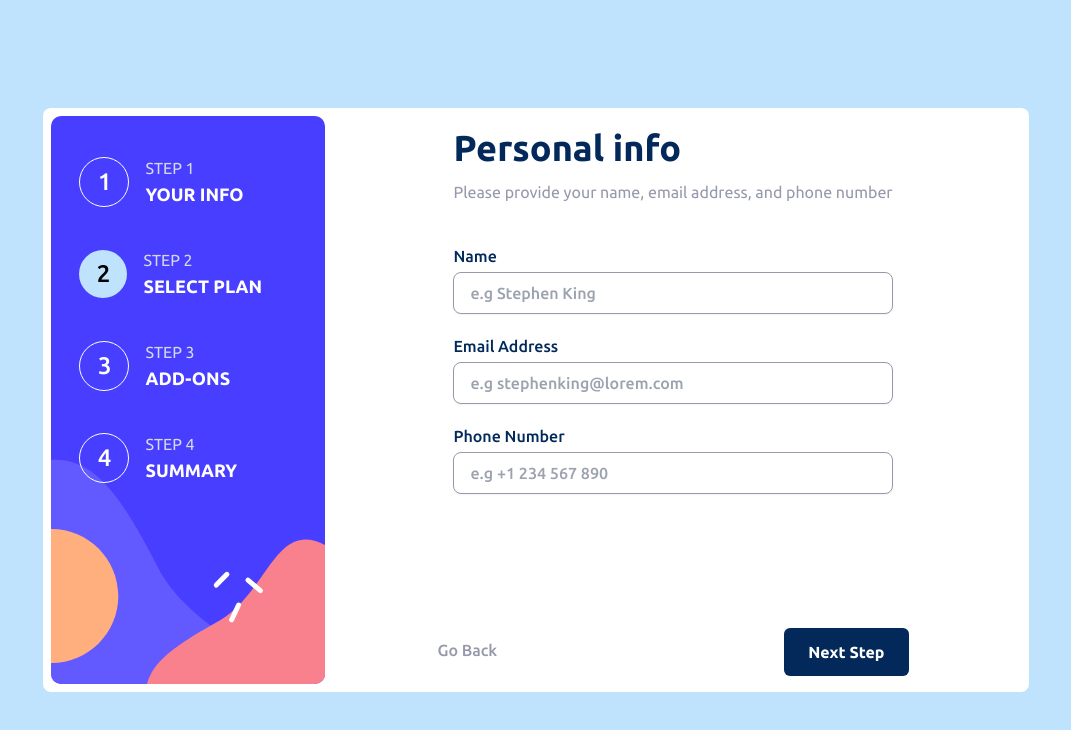
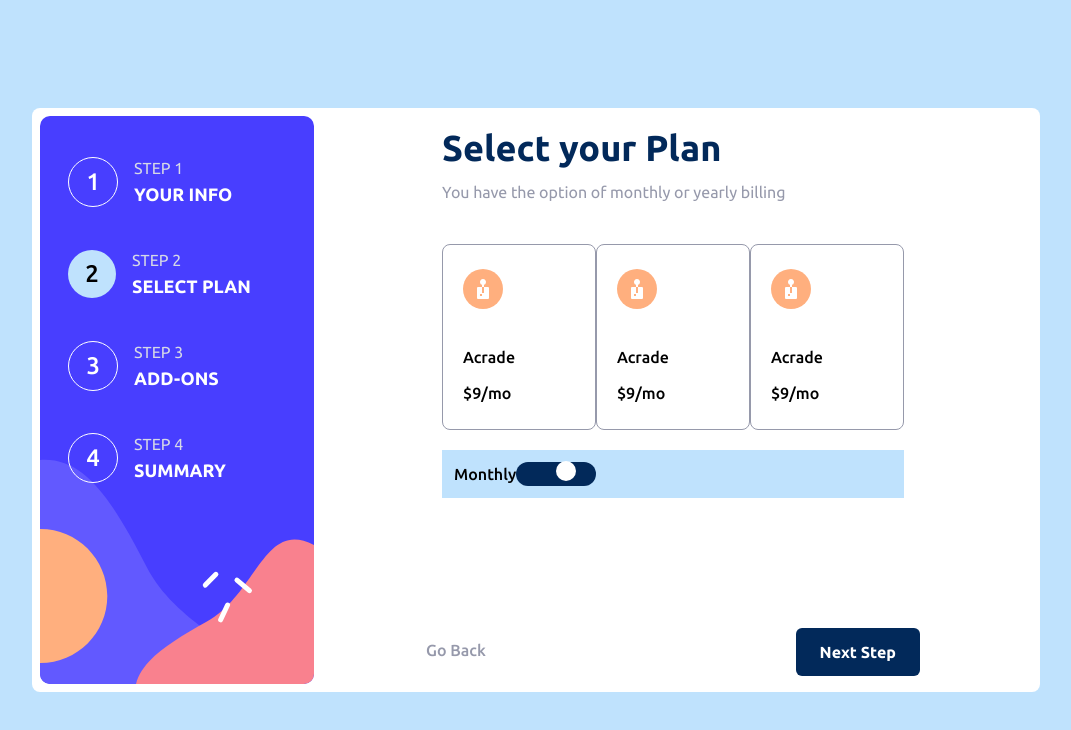
Before and after one commit to gideon-del/multi-step-form, a React (Vite) app: page / in a window 1280 px wide. Shown: the top 730 px of the page, without its empty margins (104-1175 px from the left). Built offline with nearby package versions, Linux system fonts and the light colour scheme.

Commit message:
Fixing some toggle stuff

```diff
--- a/src/App.jsx
+++ b/src/App.jsx
@@ -6,9 +6,10 @@ import acrade from "./assets/images/icon-arcade.svg";
 import FirstStep from "./components/FirstStep";
 function App() {
   const [cuurentStep, setCurrentStep] = useState(1);
+  const [checked, setChecked] = useState(false);
   return (
     <>
-      <main className="font-Medium  lg:px-2 lg:py-2 m-auto flex flex-col md:flex-row  relative bg-white rounded-lg inset-0 max-w-7xl w-fit">
+      <main className="font-Medium  md:px-2 md:py-2 m-auto flex flex-col md:flex-row  relative bg-white rounded-lg inset-0 max-w-7xl w-fit">
         <section className="stack">
           <picture>
             <source srcSet={bgMob} media=" (max-width:768px) " />
@@ -46,17 +47,25 @@ function App() {
         </section>
         <section className=" flex-1 px-6 md:px-14 lg:px-28 md:pt-10 bg-ligthBlue md:bg-white">
           <section className="flex lg:max-w-3xl flex-col justify-between h-full">
-            {/* <div className=" md:h-full flex flex-col bg-white px-4 py-3 w-full rounded-lg relative -top-10">
+            <div className=" md:h-full flex flex-col bg-white px-4 py-3 w-full rounded-lg relative -top-10">
               <h1 className="font-Bold text-marineBlue text-xl md:text-4xl">
                 Select your Plan
               </h1>
               <p className="text-coolGray font-Regular md:mt-3 mt-1">
                 You have the option of monthly or yearly billing
               </p>
-              <form className="flex  md:gap-5 gap-3 md:mt-10 mt-3 ">
-                <div className="pr-20 pl-5 aspect-square border-coolGray border w-fit py-6 rounded-lg">
+              <form className="flex flex-col md:gap-5 gap-3 md:mt-10 mt-3 ">
+                <div className="flex flex-row">
+                  <div className="pr-20 pl-5 aspect-square border-coolGray border w-fit py-6 rounded-lg cursor-pointer">
                     <img src={acrade} />
                     <h1 className="flex flex-col gap-3 mt-9">
+                      {" "}
+                      Acrade <span>$9/mo</span>
+                    </h1>
+                  </div>
+                  <div className="pr-20 pl-5 aspect-square border-coolGray border w-fit py-6 rounded-lg cursor-pointer">
+                    <img src={acrade} />
+                    <h1 className="flex flex-col gap-3 mt-9 cursor-pointer">
                       {" "}
                       Acrade <span>$9/mo</span>
                     </h1>
@@ -68,16 +77,34 @@ function App() {
                       Acrade <span>$9/mo</span>
                     </h1>
                   </div>
-                <div className="pr-20 pl-5 aspect-square border-coolGray border w-fit py-6 rounded-lg">
-                  <img src={acrade} />
-                  <h1 className="flex flex-col gap-3 mt-9">
-                    {" "}
-                    Acrade <span>$9/mo</span>
-                  </h1>
+                </div>
+                <div className="bg-ligthBlue py-3 px-3 flex flex-row">
+                  <p>Monthly</p>
+                  <div>
+                    <input
+                      type="checkbox"
+                      id="plan"
+                      name="plan"
+                      className="hidden"
+                    />
+                    <label
+                      className={`w-20 flex items-center   h-5 py-3 rounded-full bg-marineBlue ${
+                        checked ? "justify-end" : "justify-start"
+                      }`}
+                      onClick={() => setChecked((prev) => !prev)}
+                    >
+                      <div className={`translate-x-2/4 w-full`}>
+                        <span
+                          className={` inline-block h-5 transition-all duration-500 ease-in aspect-square  rounded-full my-1 bg-white`}
+                        ></span>
+                        <span></span>
+                      </div>
+                    </label>
+                  </div>
                 </div>
               </form>
-            </div> */}
-            <FirstStep />
+            </div>
+
             <div className=" flex justify-between  items-center">
               <button className="text-coolGray">Go Back</button>
               <button className="bg-marineBlue font-Bold text-white px-6 py-3 after:transition-all after:duration-300 after:ease-in-out relative rounded-md ml-auto  mt-3 mb-2 after:bg-white after:absolute after:inset-0 after:opacity-0 hover:after:opacity-40">
```
Lines whose indentation alone changed are shown as unchanged.
